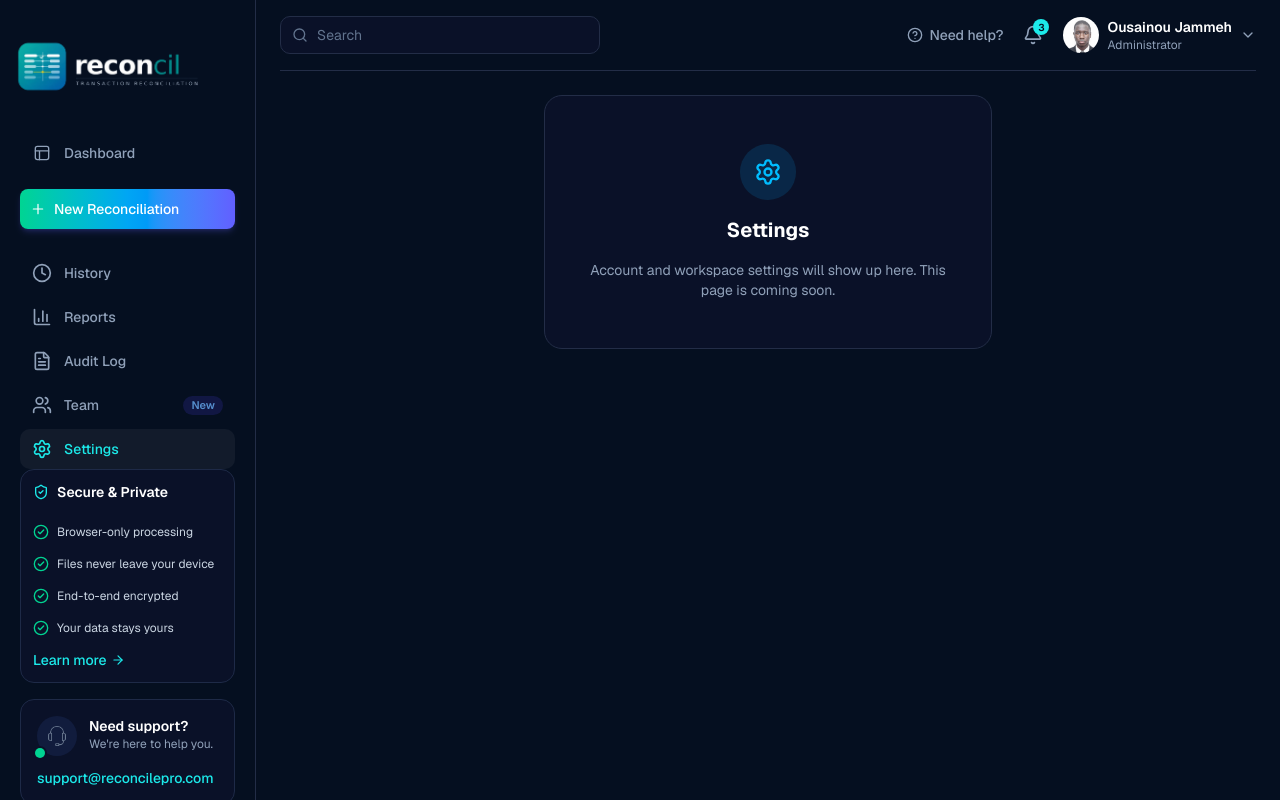
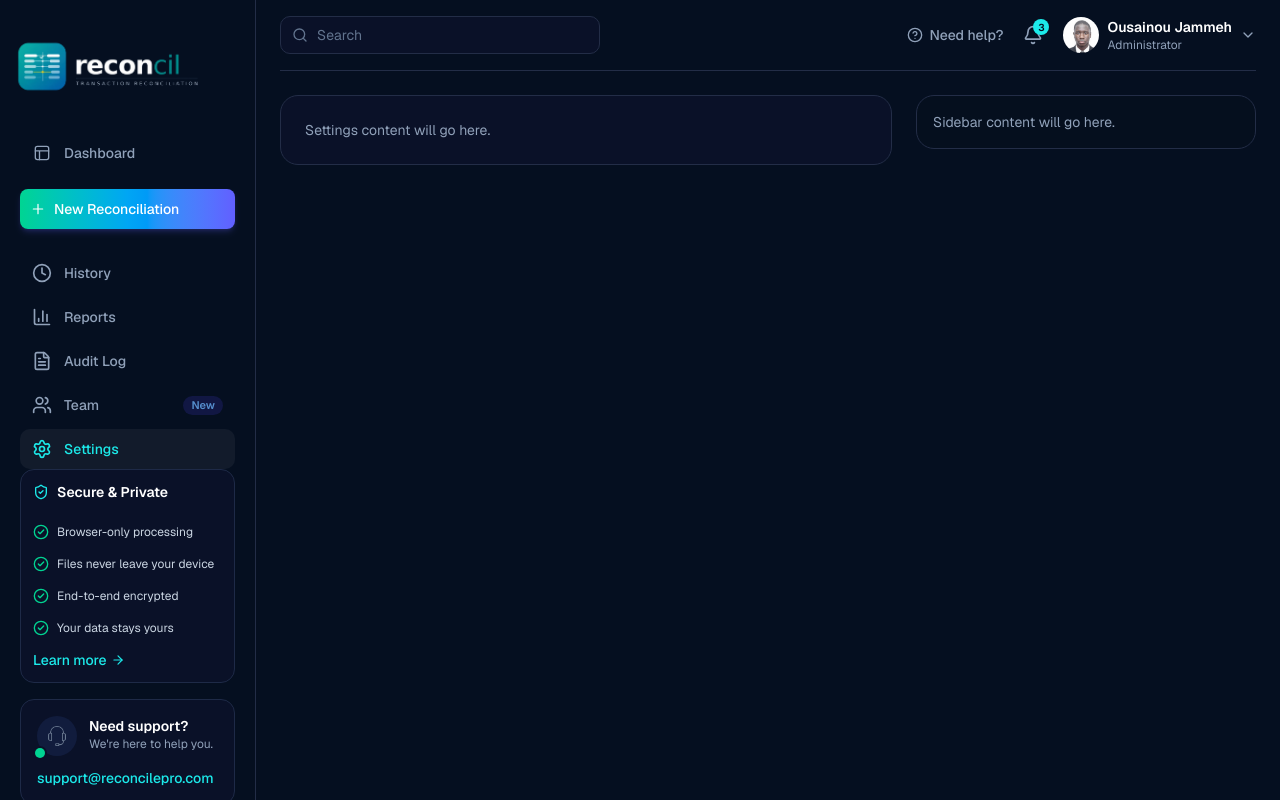
Before and after one commit to ousainoubsj/recon-frontend, a Next.js app: page /dashboard/settings in a window 1280 px wide. Built offline with nearby package versions, Linux system fonts and the light colour scheme.

Commit message:
feat: replace PlaceholderPage with static layout for Settings page

```diff
--- a/app/dashboard/settings/page.tsx
+++ b/app/dashboard/settings/page.tsx
@@ -1,12 +1,15 @@
-import { Settings } from 'lucide-react'
-import PlaceholderPage from '@/components/dashboard/PlaceholderPage'
-
 export default function Page() {
   return (
-    <PlaceholderPage
-      title="Settings"
-      description="Account and workspace settings will show up here. This page is coming soon."
-      Icon={Settings}
-    />
+    <div className="flex-1 p-6">
+      <div className="grid grid-cols-1 items-start gap-6 lg:grid-cols-[1fr_340px]">
+        <div className="min-w-0 rounded-2xl border border-[#232D47] bg-[#0A1128] p-6 text-sm text-slate-400">
+          Settings content will go here.
+        </div>
+
+        <div className="rounded-2xl border border-[#232D47] bg-[#070F1C]/40 p-4 text-sm text-slate-400">
+          Sidebar content will go here.
+        </div>
+      </div>
+    </div>
   )
 }
```
